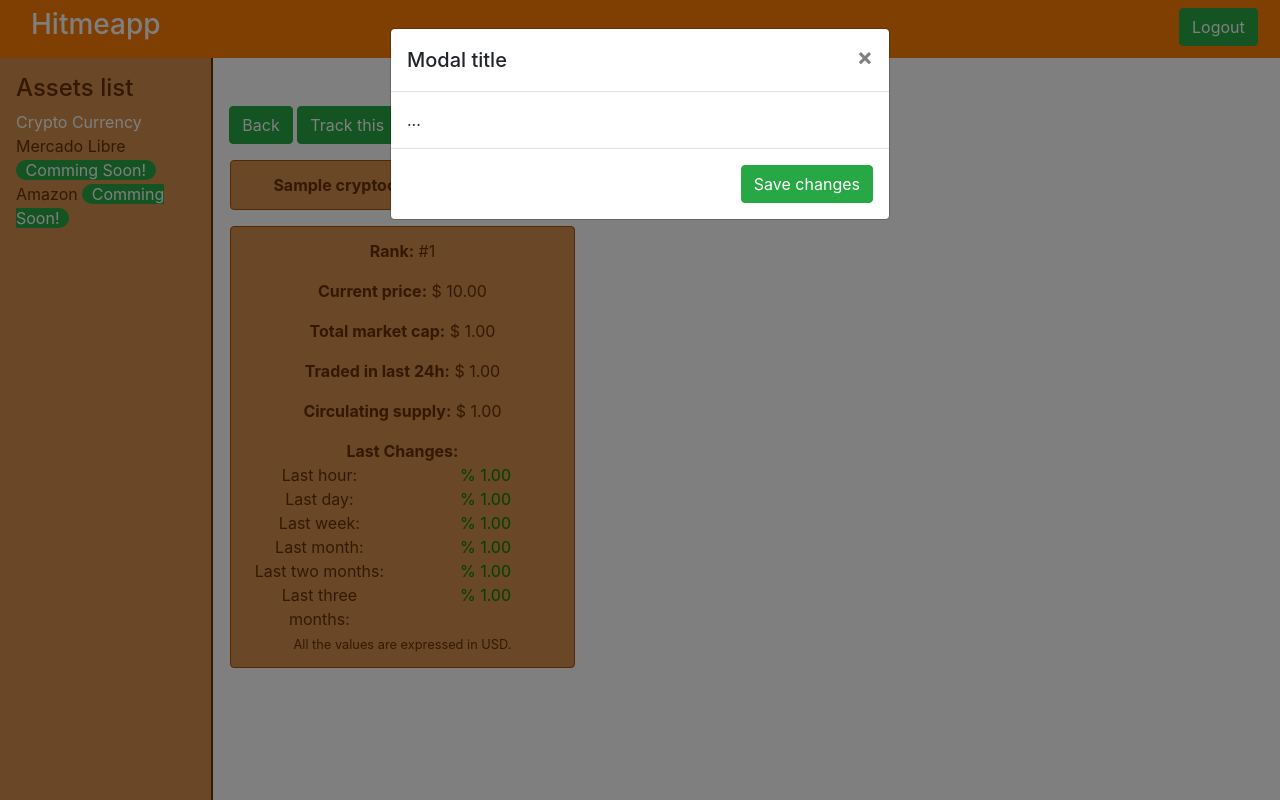
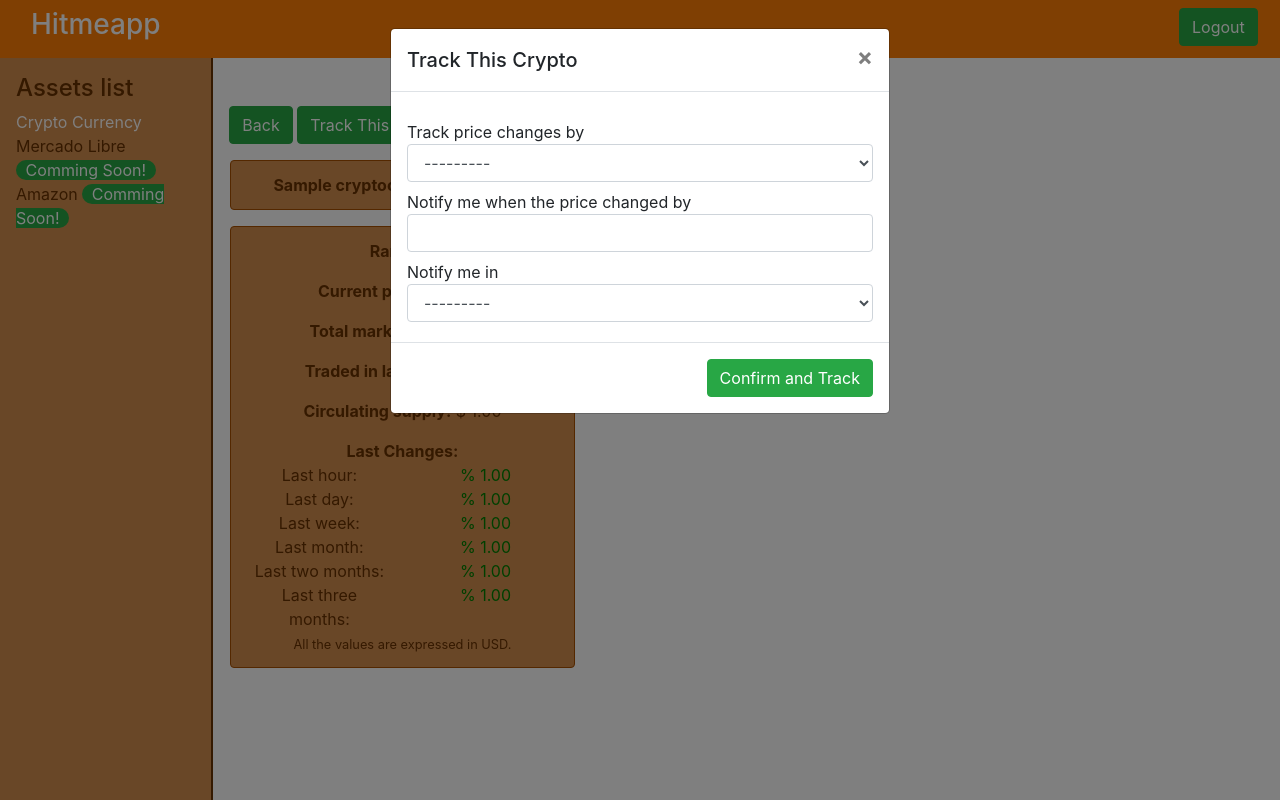
Before and after one commit to gonza56d/hitmeapp, a Django app: a page that uses hitmeapp/templates/crypto/detail.html in a window 1280 px wide, after a click on "Track This". Run offline with Django 3.2, Linux system fonts and the light colour scheme; a user stored in the database is signed in; tables that the repository leaves empty hold one stand-in row (values such as "Sample post"); parts of the project's set-up code (start-up, migrations or seed data) failed here and were passed over; some libraries are stand-ins or nearby versions.

Commit message:
crypto tracking

```diff
--- /dev/null
+++ b/hitmeapp/assetservices/forms/__init__.py
@@ -0,0 +1 @@
+from .crypto import CryptoTrackingForm
--- /dev/null
+++ b/hitmeapp/assetservices/forms/crypto.py
@@ -0,0 +1,32 @@
+"""Crypto currencies forms."""
+
+# Django
+from django import forms
+from django.utils.translation import gettext as _
+
+# Project
+from ..models import CryptoTracking, CryptoCurrency
+
+
+class CryptoTrackingForm(forms.ModelForm):
+
+    class Meta:
+        model = CryptoTracking
+        fields = [
+            'crypto_currency',
+            'desired_value_type',
+            'desired_value',
+            'notification_platform'
+        ]
+
+    def __init__(self, crypto: CryptoCurrency=None, *args, **kwargs) -> None:
+        super().__init__(*args, **kwargs)
+        self.fields['crypto_currency'].widget = forms.HiddenInput()
+        self.fields['crypto_currency'].label = ''
+        self.fields['crypto_currency'].initial = crypto
+        self.fields['desired_value_type'].widget.attrs.update({'class': 'form-control'})
+        self.fields['desired_value_type'].label = _('Track price changes by')
+        self.fields['desired_value'].widget.attrs.update({'class': 'form-control'})
+        self.fields['desired_value'].label = _('Notify me when the price changed by')
+        self.fields['notification_platform'].widget.attrs.update({'class': 'form-control'})
+        self.fields['notification_platform'].label = _('Notify me in')
--- a/hitmeapp/assetservices/models/__init__.py
+++ b/hitmeapp/assetservices/models/__init__.py
@@ -1,2 +1,2 @@
 from .assetservices import get_services_list
-from .crypto import CryptoCurrency, CryptoValue
+from .crypto import CryptoCurrency, CryptoValue, CryptoTracking
--- a/hitmeapp/assetservices/models/crypto.py
+++ b/hitmeapp/assetservices/models/crypto.py
@@ -28,9 +28,16 @@
         'assetservices.CryptoCurrency', on_delete=models.CASCADE, null=False
     )
     value_when_tracked = CurrencyField()
-    desired_value_type = models.CharField(max_length=1, choices=DesiredValueType.choices)
+    desired_value_type = models.CharField(
+        max_length=1, choices=DesiredValueType.choices, blank=False
+    )
     desired_value = CurrencyField()
-    notification_platform = models.CharField(max_length=1, choices=NotificationPlatform.choices)
+    notification_platform = models.CharField(
+        max_length=1, choices=NotificationPlatform.choices, blank=False
+    )
+
+    def __str__(self) -> str:
+        return f'CryptoTracking[user={self.user}, crypto_currency={self.crypto_currency}, value_when_tracked={self.value_when_tracked}, desired_value_type={self.desired_value_type}, desired_value={self.desired_value}, notification_platform={self.notification_platform}]'
 
 
 class CryptoValue(BaseModel):
@@ -94,6 +101,10 @@
 
 class CryptoCurrencyManager(models.Manager):
 
+    def set_current_value(self, crypto_currency) -> None:
+        crypto_value = CryptoValue.objects.filter(crypto_currency=crypto_currency).latest()
+        crypto_currency.current_value = crypto_value
+
     def get_with_current_value(self, symbol: str):
         _get = self.get(symbol=symbol)
         crypto_value = CryptoValue.objects.filter(crypto_currency=_get)
--- a/hitmeapp/assetservices/urls.py
+++ b/hitmeapp/assetservices/urls.py
@@ -4,10 +4,11 @@
 from django.urls import path
 
 # Project
-from .views import CryptoListView, CryptoDetailView
+from .views import CryptoListView, CryptoDetailView, CryptoTrackingCreateView
 
 
 urlpatterns = [
     path('crypto/', CryptoListView.as_view(), name='crypto-list'),
-    path('crypto/<str:currency>', CryptoDetailView.as_view(), name='crypto-detail')
+    path('crypto/<str:currency>', CryptoDetailView.as_view(), name='crypto-detail'),
+    path('crypto/tracking/create/', CryptoTrackingCreateView.as_view(), name='crypto-tracking-create')
 ]
--- a/hitmeapp/assetservices/views/__init__.py
+++ b/hitmeapp/assetservices/views/__init__.py
@@ -1 +1 @@
-from .crypto import CryptoListView, CryptoDetailView
+from .crypto import CryptoListView, CryptoDetailView, CryptoTrackingCreateView
--- a/hitmeapp/assetservices/views/crypto/__init__.py
+++ b/hitmeapp/assetservices/views/crypto/__init__.py
@@ -1,2 +1,3 @@
 from .list import CryptoListView
 from .detail import CryptoDetailView
+from .create import CryptoTrackingCreateView
--- a/hitmeapp/assetservices/views/crypto/detail.py
+++ b/hitmeapp/assetservices/views/crypto/detail.py
@@ -12,6 +12,7 @@
 from django.http.response import HttpResponse
 
 # Project
+from hitmeapp.assetservices.forms import CryptoTrackingForm
 from hitmeapp.assetservices.models import CryptoCurrency
 
 
@@ -26,4 +27,5 @@
         self.currency = kwargs['currency']
         self.object = self.get_object()
         context = self.get_context_data()
+        context['crypto_tracking_form'] = CryptoTrackingForm(self.object)
         return self.render_to_response(context)
--- a/hitmeapp/templates/crypto/detail.html
+++ b/hitmeapp/templates/crypto/detail.html
@@ -7,7 +7,7 @@
 
 <a class="btn btn-success mb-3" href="{% url 'assetservices:crypto-list' %}">{% translate 'Back' %}</a>
 
-<button class="btn btn-success mb-3" id="btn_track_this" data-toggle="modal" data-target="#modal_track_this">{% translate 'Track this' %}</button>
+<button class="btn btn-success mb-3" id="btn_track_this" data-toggle="modal" data-target="#modal_track_this">{% translate 'Track This' %}</button>
 
 <div class="row px-3">
     <div class="alert alert-app col-12 col-md-4 text-center">
--- a/hitmeapp/templates/crypto/modal_track_this.html
+++ b/hitmeapp/templates/crypto/modal_track_this.html
@@ -1,18 +1,27 @@
+{% load i18n %}
+
 <div class="modal fade" id="modal_track_this" tabindex="-1" aria-labelledby="exampleModalLabel" aria-hidden="true">
     <div class="modal-dialog">
-        <div class="modal-content">
+        <form method="POST" action="{% url 'assetservices:crypto-tracking-create' %}" class="modal-content">
             <div class="modal-header">
-                <h5 class="modal-title" id="exampleModalLabel">Modal title</h5>
+                <h5 class="modal-title" id="exampleModalLabel">{% translate 'Track This Crypto' %}</h5>
                 <button type="button" class="close" data-dismiss="modal" aria-label="Close">
                     <span aria-hidden="true">&times;</span>
                 </button>
             </div>
             <div class="modal-body">
-                ...
+                <div class="row">{% csrf_token %}
+                    {% for field in crypto_tracking_form %}
+                    <div class="col-12 py-1">
+                        {{ field.label }}
+                        {{ field }}
+                    </div>
+                    {% endfor %}
+                </div>
             </div>
             <div class="modal-footer">
-                <button type="button" class="btn btn-success">Save changes</button>
+                <button type="submit" class="btn btn-success">{% translate 'Confirm and Track' %}</button>
             </div>
-        </div>
+        </form>
     </div>
 </div>
```
Also changed, not shown: hitmeapp/assetservices/admin.py (+12 -1 lines), hitmeapp/assetservices/views/crypto/create.py (added, +33 -0 lines).
